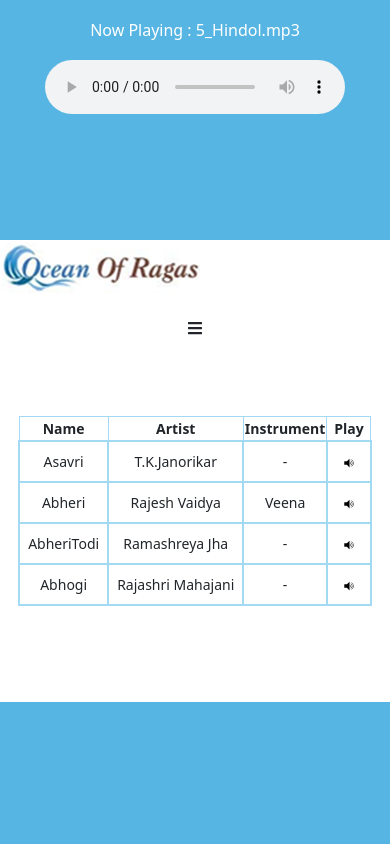
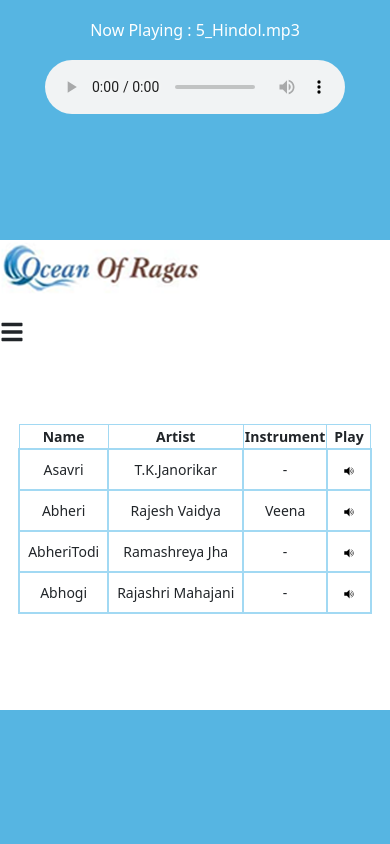
Before and after one commit to parva3105/ocean-of-raga, a React (Create React App) app in the folder ocean-of-ragas/: page /home in a window 390 px wide. Shown: the top 844 px of the page. Built offline with nearby package versions, Linux system fonts and the light colour scheme.

Commit message:
Nav Bar CSS

```diff
--- a/ocean-of-ragas/src/ComponentsHome/NavBar/Nav.jsx
+++ b/ocean-of-ragas/src/ComponentsHome/NavBar/Nav.jsx
@@ -6,7 +6,7 @@ const Nav = () => {
   return (
     <div>
         <div className="nav__head">
-        <FaBars className='bars' />
+        <FaBars className='icon' />
             <div className="topnav nav__elements" id='myTopNav'>
 
                 <div className=" dropdown nav_intro">
--- a/ocean-of-ragas/src/ComponentsHome/NavBar/nav.css
+++ b/ocean-of-ragas/src/ComponentsHome/NavBar/nav.css
@@ -64,28 +64,37 @@
     }
 }
 
+
+
+
+/* Hide the Icon class by default */
 .icon {
   display: none;
 }
 
+/* Show the Icon class when screen width is less than 600px */
+@media screen and (max-width: 600px) {
 
-@media screen and (max-width: 600px){
-  .nav__head{
-    display: flex;
-    justify-content: center;
+  .nav__elements {
+    display: none;
+    flex-direction: column;
+    align-items: center;
   }
-  .bars{
+  .dropdown {
+    margin-top: 20px;
+  }
+  .icon {
+    display: block;
+    font-size: 24px;
+    cursor: pointer;
+  }
+  .icon:hover + .nav__elements  {
+    display: block;
+    transition: transform 0.2s ease-in-out;
+  }
+  .show-nav .dropdown-content {
     display: block;
   }
-  .nav__elements{
-    display: none
-  }
-  .bars:hover + .nav__elements {
-    display: list-item;
-    list-style: none;
-  }
-  .bars:hover + .nav__elements:hover {
-    display: list-item;
-    list-style: none;
-  }
 }
+
+/* Show the dropdown content when hovering over the dropdown */
```
